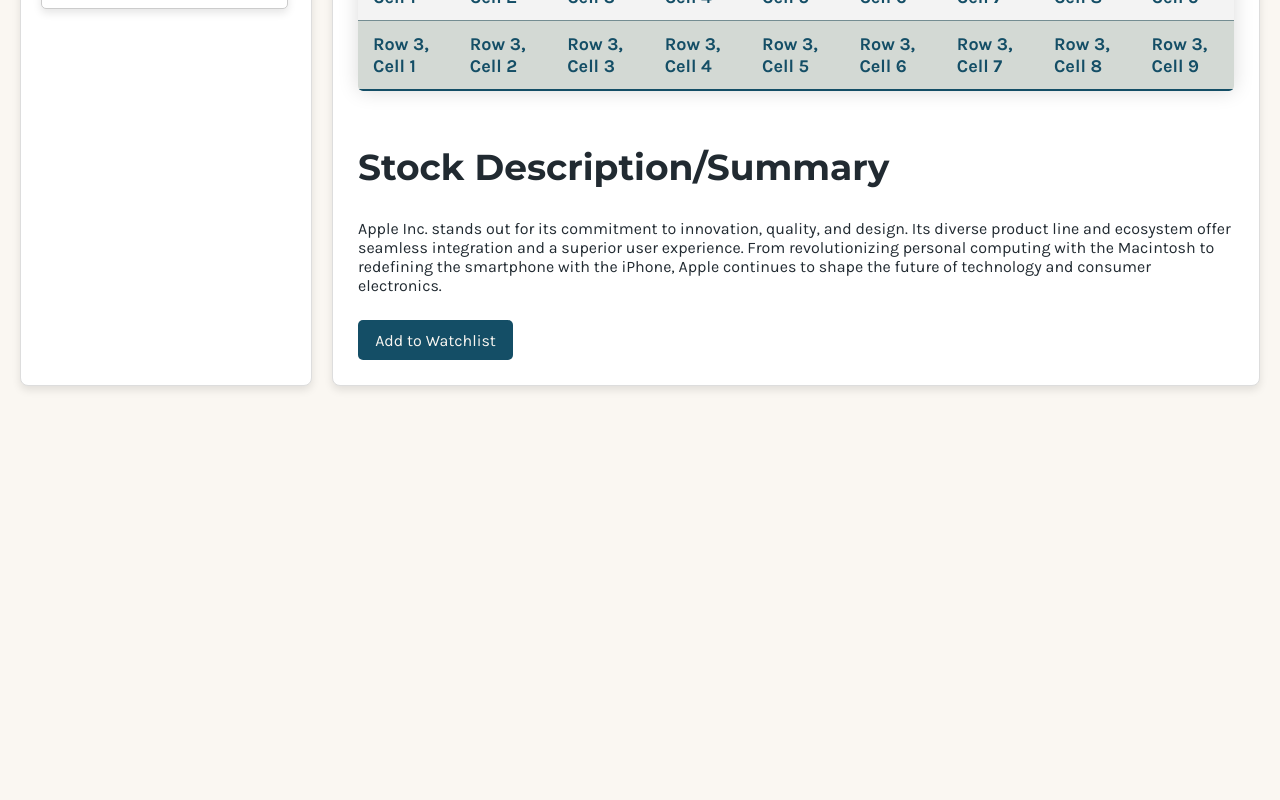
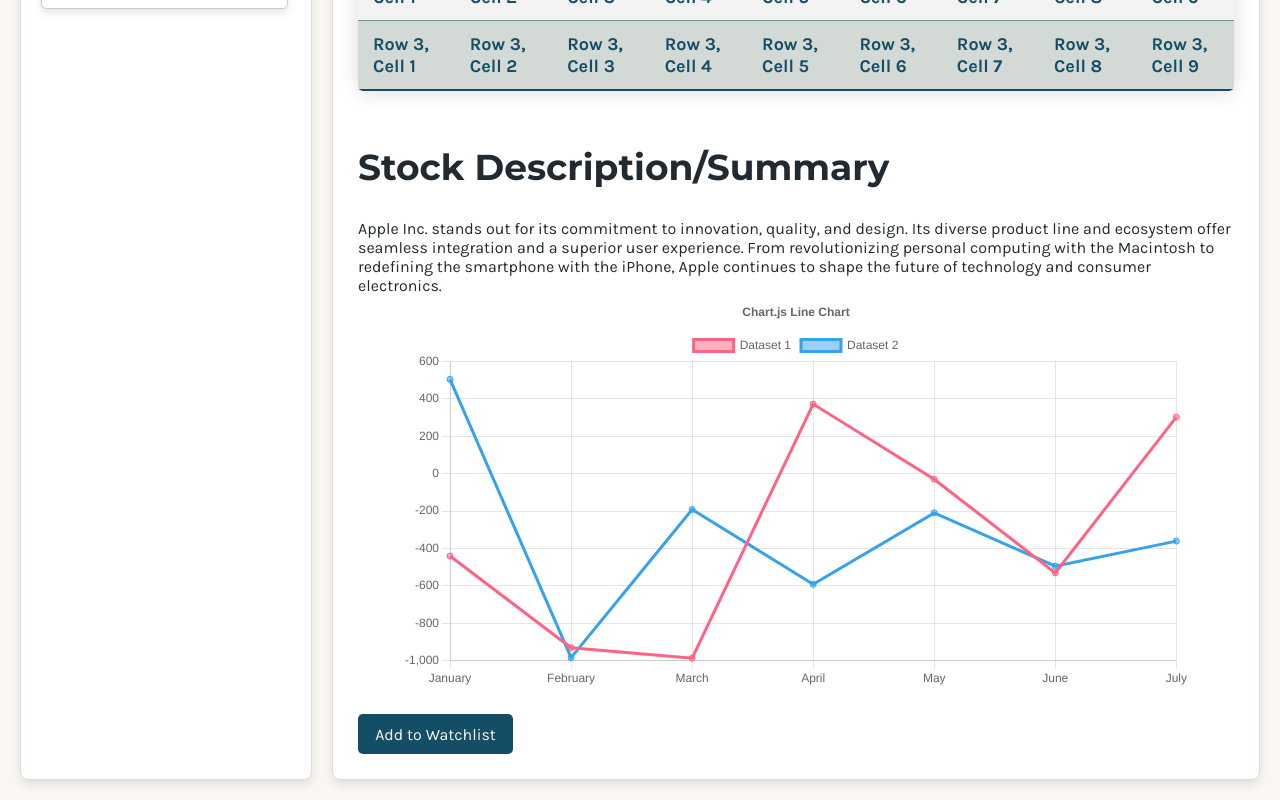
Before and after one commit to gary92gs/Final_Project, a React (Create React App) app in the folder frontend/: page /selectedstock in a window 1280 px wide. Shown: the part 529-1329 px from the top of the page. Before the commit the page ends 935 px from the top, so only its background shows below. Built offline with nearby package versions, Linux system fonts and the light colour scheme.

Commit message:
Config and Setup for Chart.js/Added some styles for the chart

```diff
--- a/frontend/package.json
+++ b/frontend/package.json
@@ -8,7 +8,10 @@
     "@testing-library/react": "^13.4.0",
     "@testing-library/user-event": "^13.5.0",
     "axios": "^1.7.2",
+    "chart.js": "^4.4.3",
+    "faker": "5.5.3",
     "react": "^18.3.1",
+    "react-chartjs-2": "^5.2.0",
     "react-dom": "^18.3.1",
     "react-router-dom": "^6.23.1",
     "react-scripts": "5.0.1",
@@ -39,6 +42,7 @@
     ]
   },
   "devDependencies": {
-    "@svgr/core": "^8.1.0"
+    "@svgr/core": "^8.1.0",
+    "@types/faker": "^6.6.9"
   }
 }
--- a/frontend/src/components/Graph.jsx
+++ b/frontend/src/components/Graph.jsx
@@ -0,0 +1,70 @@
+import React from 'react';
+import '../styles/Graph.css'
+
+import {
+  Chart as ChartJS,
+  CategoryScale,
+  LinearScale,
+  PointElement,
+  LineElement,
+  Title,
+  Tooltip,
+  Legend,
+} from 'chart.js';
+import { Line } from 'react-chartjs-2';
+import faker from 'faker';
+
+ChartJS.register(
+  CategoryScale,
+  LinearScale,
+  PointElement,
+  LineElement,
+  Title,
+  Tooltip,
+  Legend
+);
+
+export const options = {
+  responsive: true,
+  maintainAspectRatio: false,
+  plugins: {
+    legend: {
+      position: 'top',
+    },
+    title: {
+      display: true,
+      text: 'Chart.js Line Chart',
+    },
+  },
+};
+
+const labels = ['January', 'February', 'March', 'April', 'May', 'June', 'July'];
+
+export const data = {
+  labels,
+  datasets: [
+    {
+      label: 'Dataset 1',
+      data: labels.map(() => faker.datatype.number({ min: -1000, max: 1000 })),
+      borderColor: 'rgb(255, 99, 132)',
+      backgroundColor: 'rgba(255, 99, 132, 0.5)',
+    },
+    {
+      label: 'Dataset 2',
+      data: labels.map(() => faker.datatype.number({ min: -1000, max: 1000 })),
+      borderColor: 'rgb(53, 162, 235)',
+      backgroundColor: 'rgba(53, 162, 235, 0.5)',
+    },
+  ],
+};
+
+export function Graph() {
+  return (
+  <div className='graph-container'>
+    <Line
+    options={options}
+    data={data}
+    />
+   </div>
+  );
+}
--- a/frontend/src/components/SelectedStock.jsx
+++ b/frontend/src/components/SelectedStock.jsx
@@ -4,9 +4,9 @@ import ItemFavButton from './ItemFavButton'
 import '../styles/SelectedStock.css'
 import { useState } from 'react'
 import WatchlistSidebar from './WatchlistSidebar'
+import { Graph } from './Graph'
 
 function SelectedStock() {
-
 
   const favStocks = [
     {
@@ -58,6 +58,7 @@ const {selectedStock, setSelectedStock} = useState()
           <h2> Stock Description/Summary </h2>
           <p> Apple Inc. stands out for its commitment to innovation, quality, and design. Its diverse product line and ecosystem offer seamless integration and a superior user experience. From revolutionizing personal computing with the Macintosh to redefining the smartphone with the iPhone, Apple continues to shape the future of technology and consumer electronics. </p>
           {/* Chart.js */}
+          <Graph />
           <ItemFavButton />
         </div>
       </article>
--- a/frontend/src/styles/Graph.css
+++ b/frontend/src/styles/Graph.css
@@ -0,0 +1,7 @@
+.graph-container canvas{
+    width: 90% !important;
+    max-width: 1400px;
+    height: 90% !important;
+    max-height: 800px;
+    margin: auto;
+}
--- a/frontend/src/styles/SelectedStock.css
+++ b/frontend/src/styles/SelectedStock.css
@@ -13,6 +13,7 @@
 .stock-info{
   display: flex;
   flex-direction: column;
+  max-width: 1400px;
 }
 
 .stock-article{
```
Also changed, not shown: 1 other file (tests, documents, lock files or other folders).
